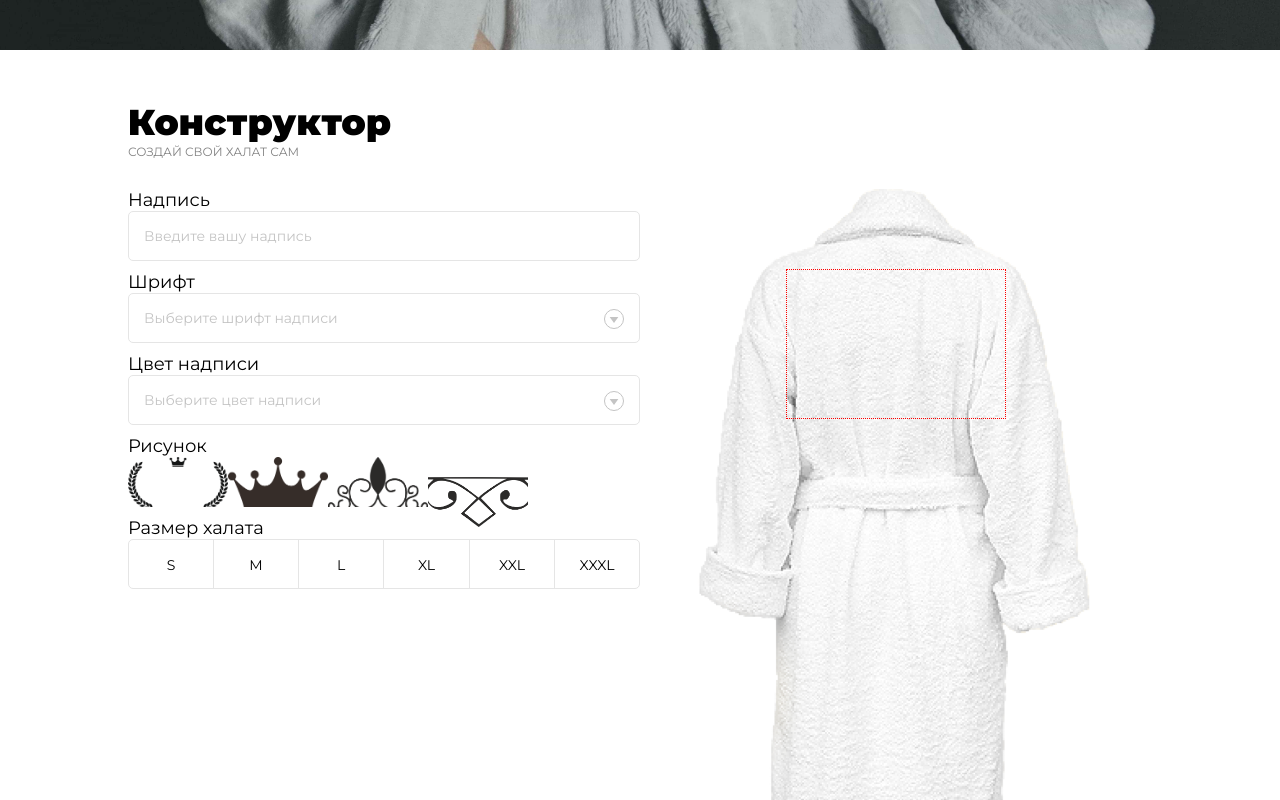
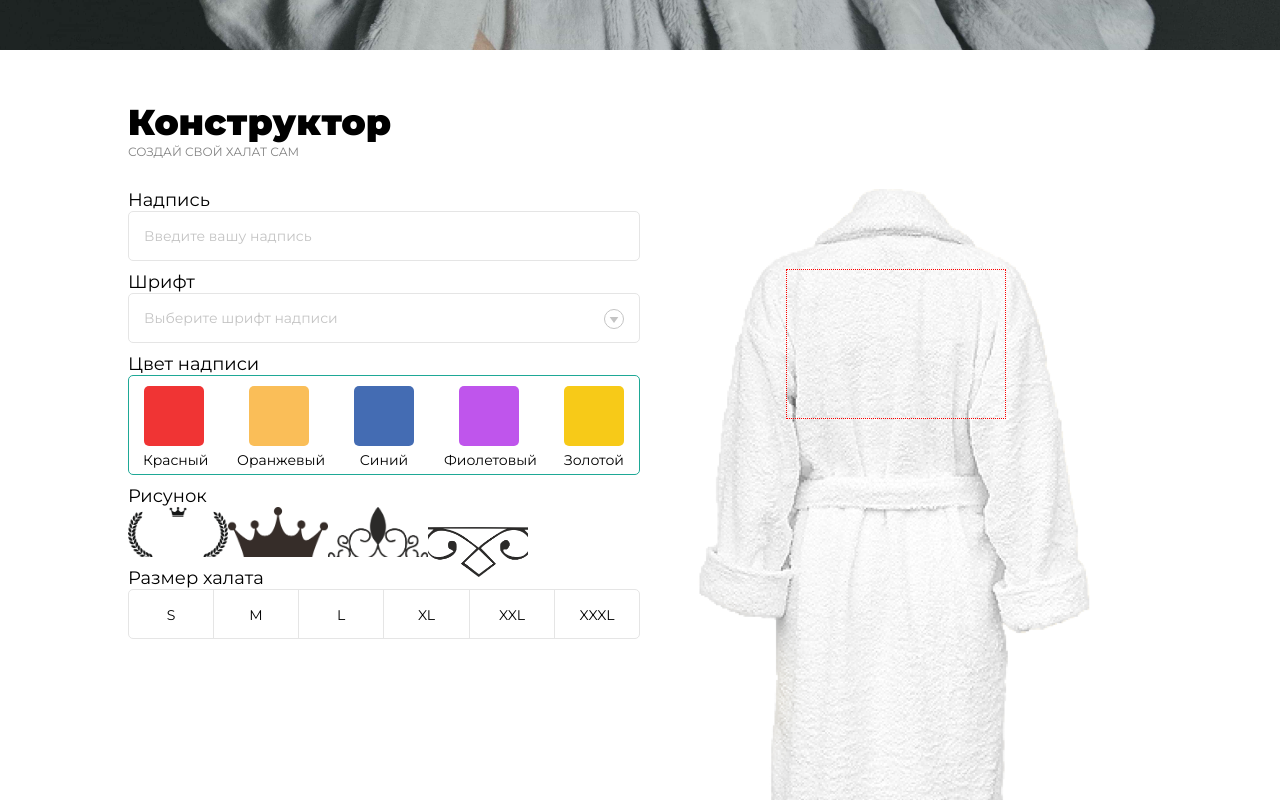
Before and after one commit to DreamSites/halat-shop, a Vue app: page / in a window 1280 px wide. Both pictures are taken after a click on the element 384 px from the left and 1924 px from the top of the page. Shown: the part 1524-2324 px from the top of the page. Built offline with nearby package versions, Linux system fonts and the light colour scheme.

Commit message:
Сделан выбор цвета шрифта

```diff
--- a/src/components/Constructor.vue
+++ b/src/components/Constructor.vue
@@ -10,7 +10,7 @@
         <input type="text" class="signInput" placeholder="Введите вашу надпись" v-model="sign">
 
         <h4>Шрифт</h4>
-        <div class="fontPicker" id="fontPicker" v-bind:class="{ opened: FPisActive }" v-click-outside="hide">
+        <div class="fontPicker" id="fontPicker" v-bind:class="{ opened: FPisActive }" v-click-outside="hideFP">
           <div class="FP-Placeholder" id="FP-Placeholder" v-bind:class="{ opened: FPisActive, picked: currentFont != 'Выберите шрифт надписи' }" @click="FPisActive = true">
             {{ currentFont }}
             <img src="../assets/expandArrow.svg" alt="" style="float: right; margin-right: 15px;">
@@ -24,26 +24,26 @@
         </div>
 
         <h4>Цвет надписи</h4>
-        <div class="colorPicker" id="colorPicker">
-          <div class="CP-Placeholder" id="CP-Placeholder">
-            Выберите цвет надписи
+        <div class="colorPicker" id="colorPicker" v-bind:class="{ opened: CPisActive }" v-click-outside="hideCP">
+          <div class="CP-Placeholder" id="CP-Placeholder" @click=" CPisActive = true " v-bind:class="{ opened: CPisActive, picked: currentColor != 'Выберите цвет надписи' }">
+            {{ currentColor }}
             <img src="../assets/expandArrow.svg" alt="" style="float: right; margin-right: 15px;">
           </div>
-          <div class="CP-Colors">
-            <div class="CP-Item" id="CP-1">
-              <p>Красный</p>
+          <div class="CP-Colors" v-bind:class="{ opened: CPisActive }">
+            <div class="CP-Item" id="CP-1" v-bind:class="{ opened: CPisActive }" @click="pickColor('Красный', '#F03434')">
+              <p v-bind:class="{ opened: CPisActive, CPisPicked: currentColor == 'Красный' }">Красный</p>
             </div>
-            <div class="CP-Item" id="CP-2">
-              <p>Оранжевый</p>
+            <div class="CP-Item" id="CP-2" v-bind:class="{ opened: CPisActive }" @click="pickColor('Оранжевый', '#FABE58')">
+              <p v-bind:class="{ opened: CPisActive }">Оранжевый</p>
             </div>
-            <div class="CP-Item" id="CP-3">
-              <p>Синий</p>
+            <div class="CP-Item" id="CP-3" v-bind:class="{ opened: CPisActive }" @click="pickColor('Синий', '#446CB3')">
+              <p v-bind:class="{ opened: CPisActive }">Синий</p>
             </div>
-            <div class="CP-Item" id="CP-4">
-              <p>Фиолетовый</p>
+            <div class="CP-Item" id="CP-4" v-bind:class="{ opened: CPisActive }" @click="pickColor('Фиолетовый', '#BF55EC')">
+              <p v-bind:class="{ opened: CPisActive }">Фиолетовый</p>
             </div>
-            <div class="CP-Item" id="CP-5">
-              <p>Золотой</p>
+            <div class="CP-Item" id="CP-5" v-bind:class="{ opened: CPisActive }" @click="pickColor('Золотой', '#F7CA18')">
+              <p v-bind:class="{ opened: CPisActive }">Золотой</p>
             </div>
           </div>
         </div>
@@ -97,7 +97,9 @@ export default {
         fontFamily: 'Montserrat, sans-serif'
       },
       FPisActive: false,
-      currentFont: 'Выберите шрифт надписи'
+      currentFont: 'Выберите шрифт надписи',
+      CPisActive: false,
+      currentColor: 'Выберите цвет надписи'
     }
   },
   methods: {
@@ -106,8 +108,16 @@ export default {
       this.currentFont = font
       this.FPisActive = false
     },
-    hide () {
+    pickColor: function (color, colorHEX) {
+      this.signStyle.color = colorHEX
+      this.currentColor = color
+      this.CPisActive = false
+    },
+    hideFP () {
       this.FPisActive = false
+    },
+    hideCP () {
+      this.CPisActive = false
     }
   },
   directives: {
@@ -286,6 +296,11 @@ export default {
     z-index: 1;
 }
 
+.CP-Colors.opened {
+  opacity: 100;
+  z-index: 2;
+}
+
 .CP-Placeholder {
     padding-top: 15px;
     padding-left: 15px;
@@ -294,6 +309,16 @@ export default {
     width: 100%;
     height: 100%;
     z-index: 2;
+    height: 100%;
+}
+
+.CP-Placeholder.opened {
+  opacity: 0;
+  z-index: 1;
+}
+
+.CP-Placeholder.picked {
+  color: black;
 }
 
 .CP-Item {
@@ -305,10 +330,23 @@ export default {
     transition: all 0.2s ease;
 }
 
+.CP-Item.opened {
+  height: 60px;
+}
+
 .CP-Item p {
     text-align: center;
     margin-top: 10px;
     transition: all 0.2s ease;
+}
+
+.CP-Item p.opened {
+  margin-top: 65px;
+  transition: none;
+}
+
+.CP-Item p.CPisPicked {
+  color: #F03434;
 }
 
 #CP-1 {
```
